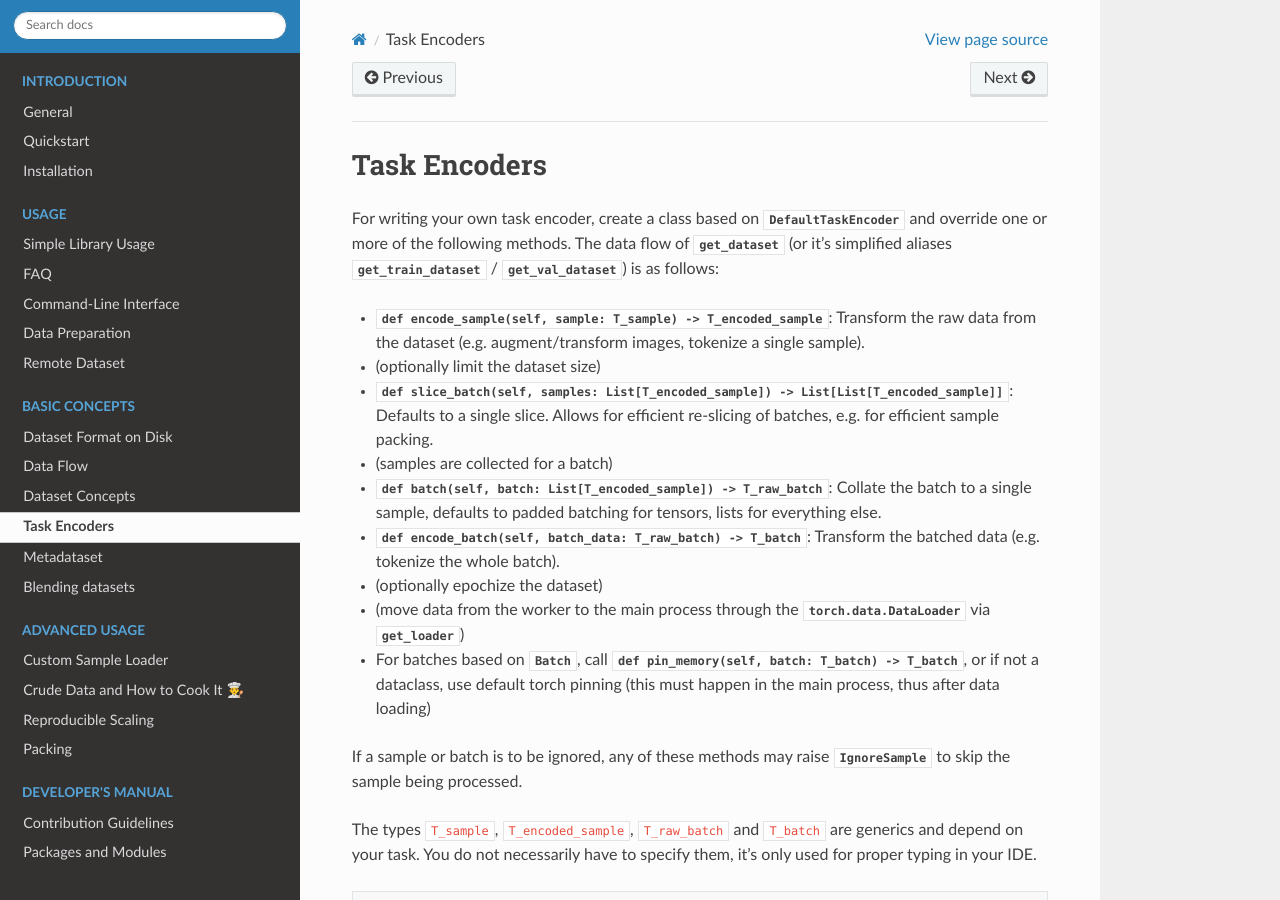
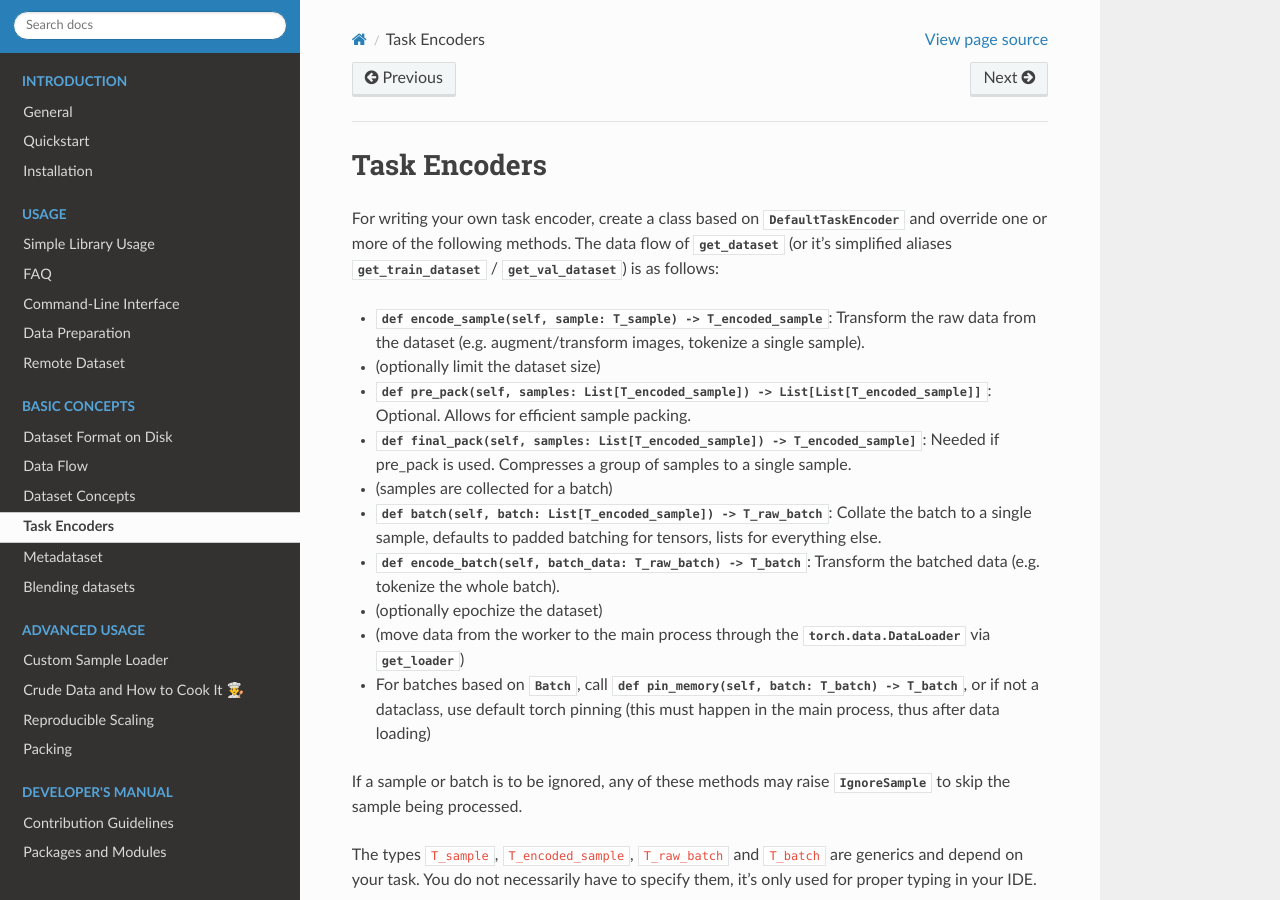
Before and after one commit to NVIDIA/Megatron-Energon, a Sphinx documentation site: the page built from docs/source/task_encoders.md, in a window 1280 px wide and 900 px high. Built offline with Sphinx 7.4.7 and the Read the Docs theme 2.0.0, drawn with Linux system fonts in a browser that asks for light colours.

Commit message:
Small documentation changes for PackingDataset

```diff
--- a/docs/source/task_encoders.md
+++ b/docs/source/task_encoders.md
@@ -10,7 +10,8 @@ is as follows:
 
 - {py:func}`def encode_sample(self, sample: T_sample) -> T_encoded_sample <megatron.energon.DefaultTaskEncoder.encode_sample>`: Transform the raw data from the dataset (e.g. augment/transform images, tokenize a single sample).
 - (optionally limit the dataset size)
-- {py:meth}`def slice_batch(self, samples: List[T_encoded_sample]) -> List[List[T_encoded_sample]] <megatron.energon.TaskEncoder.slice_batch>`: Defaults to a single slice. Allows for efficient re-slicing of batches, e.g. for efficient sample packing.
+- {py:meth}`def pre_pack(self, samples: List[T_encoded_sample]) -> List[List[T_encoded_sample]] <megatron.energon.TaskEncoder.pre_pack>`: Optional. Allows for efficient sample packing.
+- {py:meth}`def final_pack(self, samples: List[T_encoded_sample]) -> T_encoded_sample] <megatron.energon.TaskEncoder.pre_pack>`: Needed if pre_pack is used. Compresses a group of samples to a single sample.
 - (samples are collected for a batch)
 - {py:meth}`def batch(self, batch: List[T_encoded_sample]) -> T_raw_batch <megatron.energon.DefaultTaskEncoder.batch>`: Collate the batch to a single sample, defaults to padded batching for tensors, lists for everything else.
 - {py:meth}`def encode_batch(self, batch_data: T_raw_batch) -> T_batch <megatron.energon.DefaultTaskEncoder.encode_batch>`: Transform the batched data (e.g. tokenize the whole batch).
```
Also changed, not shown: docs/source/packing.md (+1 -3 lines), 1 other file.
